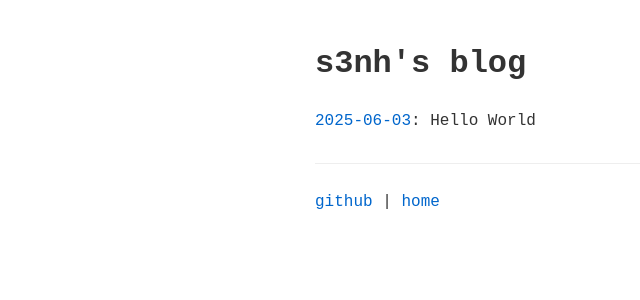
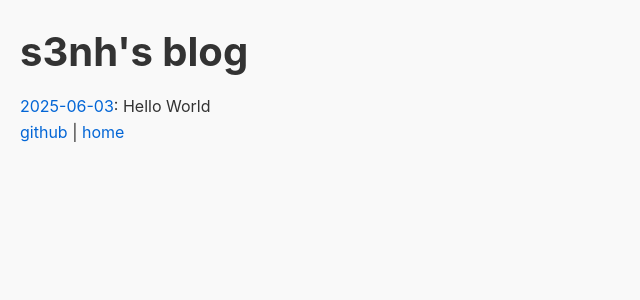
Before and after one commit to s3nh/s3nh.github.io, a Jekyll site: the page index.html, which Jekyll copies as it is, in a window 1280 px wide. Shown: the top 300 px of the page, without its empty margins (0-640 px from the left). Built offline with Jekyll 4.4.1, drawn with Linux system fonts in a browser that asks for light colours; Markdown is read by kramdown in place of the engine named in the settings.

Commit message:
Update index.html

```diff
--- a/index.html
+++ b/index.html
@@ -4,13 +4,13 @@
     <title>s3nh's blog</title>
     <meta charset="utf-8">
     <meta name="viewport" content="width=device-width, initial-scale=1">
-    <link rel="stylesheet" href="css/style.css">
+    <link rel="stylesheet" href="css/styles.css">
 </head>
 <body>
     <h1>s3nh's blog</h1>
 
     <div class="post-list">
-        <p><a href="posts/2025-06-03-hello-world.html">2025-06-03</a>: Hello World</p>
+        <p><a href="_posts/2025-06-03-hello-world.html">2025-06-03</a>: Hello World</p>
         <!-- Add more posts here as you create them -->
     </div>
 
```
